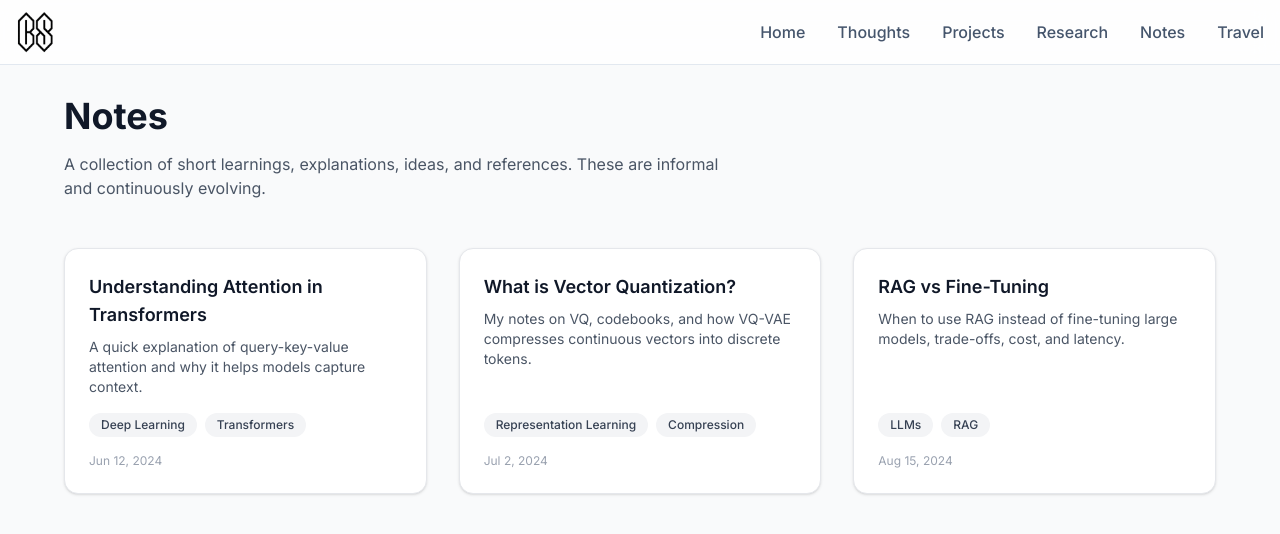
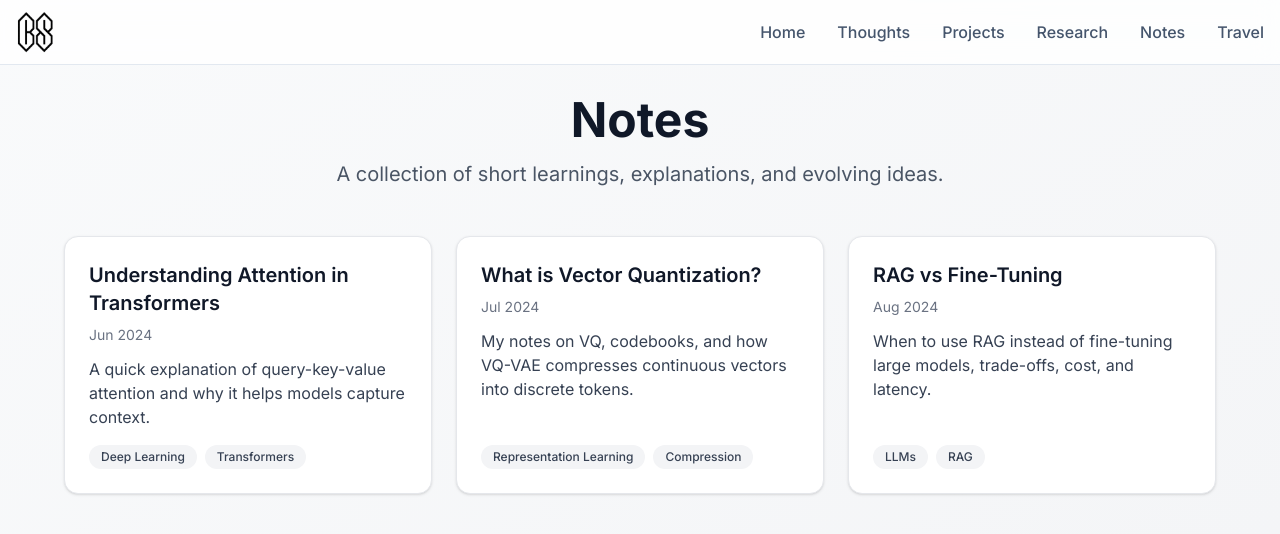
Before and after one commit to csking101/website, a Next.js app in the folder my-portfolio/: page /notes in a window 1280 px wide. Shown: the top 534 px of the page. Built offline with nearby package versions, Linux system fonts and the light colour scheme.

Commit message:
Updated alignment and card in Notes

```diff
--- a/my-portfolio/app/notes/page.tsx
+++ b/my-portfolio/app/notes/page.tsx
@@ -30,18 +30,36 @@ const notes = [
 
 export default function NotesPage() {
   return (
-    <main className="px-6 md:px-16 py-24 bg-gray-50 min-h-screen">
-      <h1 className="text-4xl font-bold text-gray-900 mb-4">Notes</h1>
-      <p className="text-gray-600 max-w-2xl mb-12">
-        A collection of short learnings, explanations, ideas, and references.
-        These are informal and continuously evolving.
-      </p>
+    <div className="min-h-screen bg-gradient-to-br from-gray-50 to-gray-100">
+      <div className="container mx-auto px-4 pt-24 pb-20">
+        {/* Header */}
+        <div className="mx-auto mb-12 flex-col items-center text-center">
+          <h1 className="text-4xl md:text-5xl font-bold text-gray-900 mb-4">
+            Notes
+          </h1>
+          <p className="text-xl text-gray-600 max-w-4xl mx-auto">
+            A collection of short learnings, explanations, and evolving ideas.
+          </p>
+        </div>
 
-      <div className="grid grid-cols-1 md:grid-cols-2 lg:grid-cols-3 gap-8">
-        {notes.map((note, index) => (
-          <NoteCard key={index} {...note} />
-        ))}
+        {/* Notes Cards Grid */}
+        <div className="max-w-6xl mx-auto grid md:grid-cols-2 lg:grid-cols-3 gap-6">
+          {notes.map((note, index) => (
+            <NoteCard key={index} {...note} />
+          ))}
+        </div>
+
+        {/* Empty State */}
+        {notes.length === 0 && (
+          <div className="max-w-2xl mx-auto text-center py-20">
+            <div className="text-6xl mb-4">✏️</div>
+            <h3 className="text-2xl font-semibold text-gray-900 mb-2">
+              No notes yet
+            </h3>
+            <p className="text-gray-600">Stay tuned for new insights.</p>
+          </div>
+        )}
       </div>
-    </main>
+    </div>
   );
 }
--- a/my-portfolio/components/note-card.tsx
+++ b/my-portfolio/components/note-card.tsx
@@ -5,27 +5,40 @@ interface NoteCardProps {
   title: string;
   description: string;
   date: string;
-  tags: string[];
+  tags?: string[];
   slug: string;
 }
 
-export default function NoteCard({ title, description, date, tags, slug }: NoteCardProps) {
+export default function NoteCard({
+  title,
+  description,
+  date,
+  tags = [],
+  slug,
+}: NoteCardProps) {
   return (
-    <article className="group bg-white rounded-xl shadow-sm hover:shadow-lg transition-all duration-300 border border-gray-200 overflow-hidden flex flex-col">
+    <article className="group bg-white rounded-xl shadow-sm hover:shadow-xl transition-all duration-300 border border-gray-200 overflow-hidden flex flex-col">
       <Link href={`/notes/${slug}`} className="flex flex-col h-full p-6">
         {/* Title */}
-        <h2 className="text-lg font-semibold text-gray-900 mb-2 group-hover:text-blue-600 transition-colors">
+        <h2 className="text-xl font-semibold text-gray-900 mb-2 group-hover:text-blue-600 transition-colors">
           {title}
         </h2>
 
-        {/* Description */}
-        <p className="text-gray-600 text-sm mb-4 line-clamp-3">
-          {description}
+        {/* Date */}
+        <p className="text-sm text-gray-500 mb-3">
+          {new Date(date).toLocaleDateString("en-US", {
+            month: "short",
+            year: "numeric",
+          })}
         </p>
 
+        {/* Description */}
+        <p className="text-gray-700 mb-4 line-clamp-3">{description}</p>
+
         {/* Tags */}
+        {tags.length > 0 && (
           <div className="flex flex-wrap gap-2 mt-auto">
-          {tags.map(tag => (
+            {tags.map((tag) => (
               <span
                 key={tag}
                 className="px-3 py-1 text-xs font-medium bg-gray-100 text-gray-700 rounded-full"
@@ -34,15 +47,7 @@ export default function NoteCard({ title, description, date, tags, slug }: NoteC
               </span>
             ))}
           </div>
-
-        {/* Date */}
-        <time className="block text-xs text-gray-400 mt-4">
-          {new Date(date).toLocaleDateString("en-US", {
-            month: "short",
-            day: "numeric",
-            year: "numeric"
-          })}
-        </time>
+        )}
       </Link>
     </article>
   );
```
Lines whose indentation alone changed are shown as unchanged.
